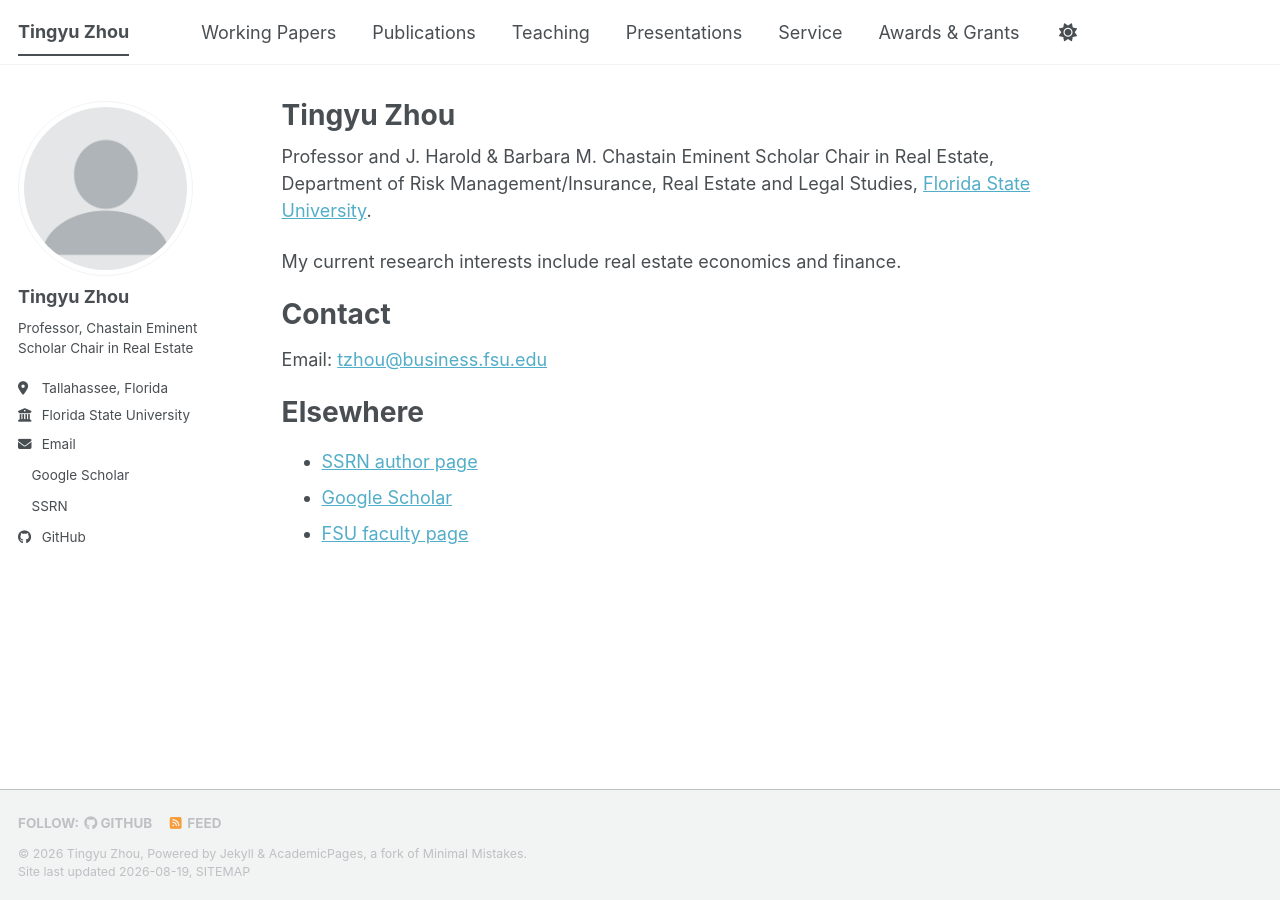
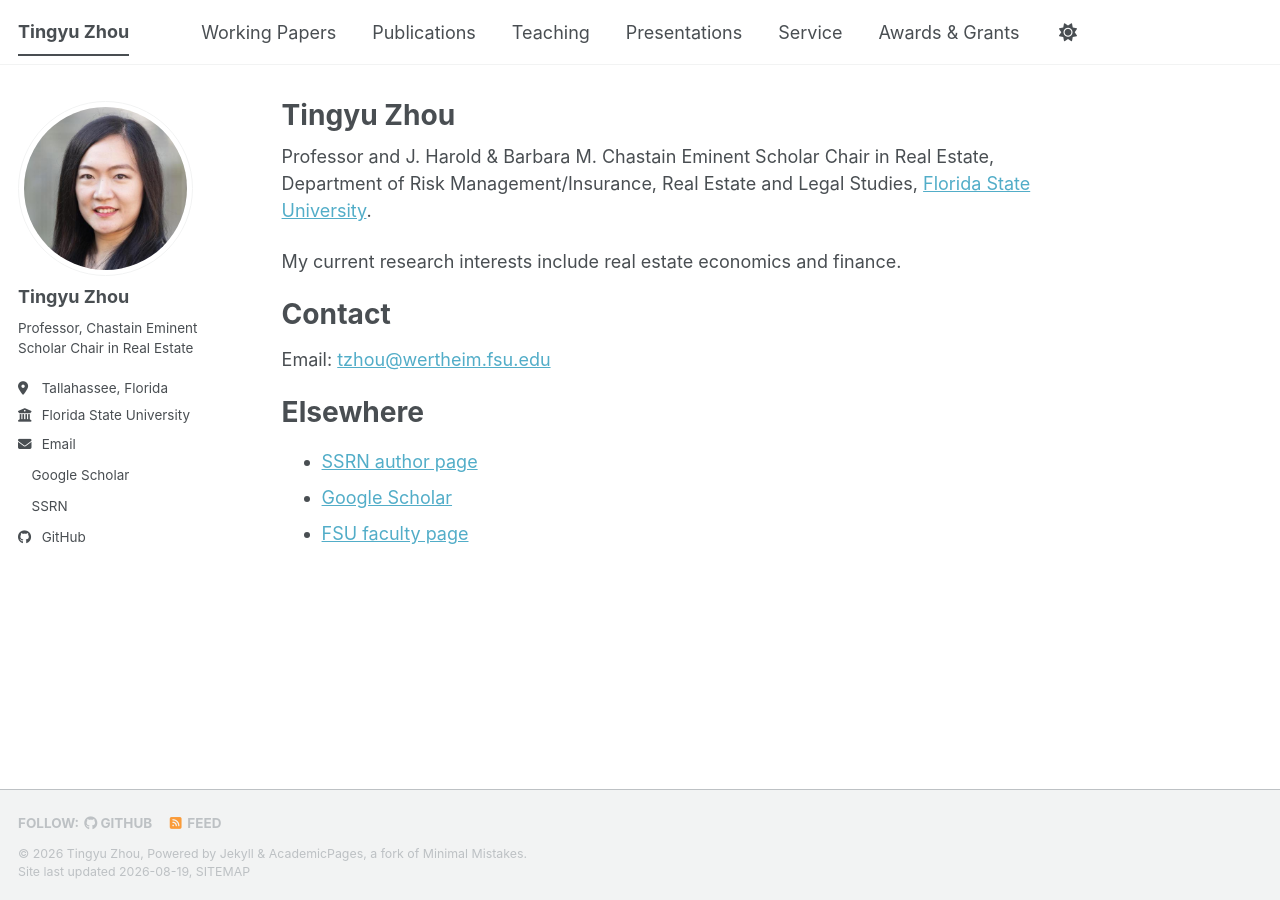
Before and after one commit to tingyu-zhou/tingyu-zhou.github.io, a Jekyll site: the page built from _pages/about.md, in a window 1280 px wide. Built offline with Jekyll 4.4.1, drawn with Linux system fonts in a browser that asks for light colours; a style sheet for code colours, icons or effects is not loaded.

Commit message:
Use GitHub profile photo and correct the contact email
Google Sites showed tzhou@wertheim.fsu.edu but linked tzhou@business.fsu.edu;
wertheim is the correct address. Sidebar avatar now uses the GitHub headshot
instead of the template placeholder.

```diff
--- a/_config.yml
+++ b/_config.yml
@@ -23,14 +23,14 @@ repository               : "tingyu-zhou/tingyu-zhou.github.io"
 #               Additional customization can be done by editing /_includes/author-profile.html
 author:
   # Biographic information
-  avatar           : "profile.png"
+  avatar           : "profile.jpg"
   name             : "Tingyu Zhou"
   pronouns         : # example: "she/her"
   bio              : "Professor, Chastain Eminent Scholar Chair in Real Estate"
   location         : "Tallahassee, Florida"
   employer         : "Florida State University"
   uri              : # URL
-  email            : "tzhou@business.fsu.edu"
+  email            : "tzhou@wertheim.fsu.edu"
 
   # Academic websites
   academia         : # URL
--- a/_pages/about.md
+++ b/_pages/about.md
@@ -15,7 +15,7 @@ My current research interests include real estate economics and finance.
 
 Contact
 ======
-Email: [tzhou@business.fsu.edu](mailto:tzhou@business.fsu.edu)
+Email: [tzhou@wertheim.fsu.edu](mailto:tzhou@wertheim.fsu.edu)
 
 Elsewhere
 ======
```
Also changed, not shown: images/bio-photo.jpg (deleted), images/profile.jpg (added), images/profile.png (deleted).
